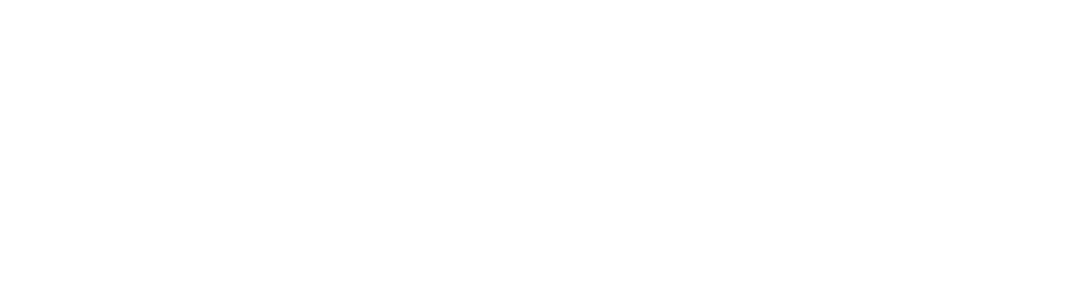
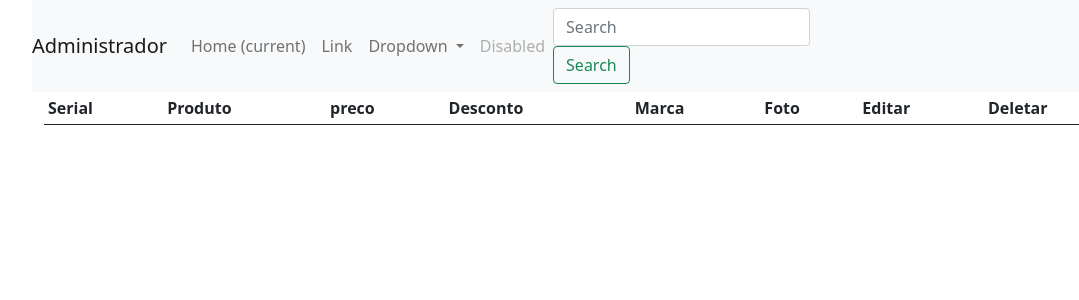
Before and after one commit to Binary-Phantom/Worm_Hole, a Flask app: page /admin in a window 1280 px wide. Before the commit the part shown is empty. Shown: the top 300 px of the page, without its empty margins (50-1129 px from the left). Run offline with Flask 3, Linux system fonts and the light colour scheme; a user stored in the database is signed in; lists and menus that the app fills with data are empty; some libraries are stand-ins or nearby versions.

Commit message:
feat: index layout

```diff
--- a/minhocario/admin/routes.py
+++ b/minhocario/admin/routes.py
@@ -1,4 +1,5 @@
 from flask import render_template, session, request, url_for, flash, redirect
+from minhocario.products.models import Additens
 from werkzeug.utils import secure_filename
 from minhocario import app, db, bcrypt
 from .models import User
@@ -14,9 +15,10 @@ import os
 
 def admin():
     if 'email' not in session:
-        flash('Por favor, Cadastre-se.', 'danger')
+        flash(f'Por favor, Cadastre-se.', 'danger')
         return redirect(url_for('login'))
-    return render_template ('admin/index.html', title='kekkk')
+    produtos = Additens.query.all()
+    return render_template ('admin/index.html', title='Página inicial', produtos=produtos)
 
 
 @app.route('/registrar', methods=['GET', 'POST'])
--- a/minhocario/templates/admin/index.html
+++ b/minhocario/templates/admin/index.html
@@ -7,5 +7,83 @@
 
 {% include '_messages.html' %}
 
+<div class="container">
+    <nav class="navbar navbar-expand-lg navbar-light bg-light">
+        <a class="navbar-brand" href="#">Administrador</a>
+        <button class="navbar-toggler" type="button" data-toggle="collapse" data-target="#navbarSupportedContent" aria-controls="navbarSupportedContent" aria-expanded="false" aria-label="Toggle navigation">
+        <span class="navbar-toggler-icon"></span>
+        </button>
+
+        <div class="collapse navbar-collapse" id="navbarSupportedContent">
+        <ul class="navbar-nav mr-auto">
+            <li class="nav-item active">
+            <a class="nav-link" href="#">Home <span class="sr-only">(current)</span></a>
+            </li>
+            <li class="nav-item">
+            <a class="nav-link" href="#">Link</a>
+            </li>
+            <li class="nav-item dropdown">
+            <a class="nav-link dropdown-toggle" href="#" id="navbarDropdown" role="button" data-toggle="dropdown" aria-haspopup="true" aria-expanded="false">
+                Dropdown
+            </a>
+            <div class="dropdown-menu" aria-labelledby="navbarDropdown">
+                <a class="dropdown-item" href="#">Action</a>
+                <a class="dropdown-item" href="#">Another action</a>
+                <div class="dropdown-divider"></div>
+                <a class="dropdown-item" href="#">Something else here</a>
+            </div>
+            </li>
+            <li class="nav-item">
+            <a class="nav-link disabled" href="#">Disabled</a>
+            </li>
+        </ul>
+        <form class="form-inline my-2 my-lg-0">
+            <input class="form-control mr-sm-2" type="search" placeholder="Search" aria-label="Search">
+            <button class="btn btn-outline-success my-2 my-sm-0" type="submit">Search</button>
+        </form>
+        </div>
+    </nav>
+    <div class="container">
+        <table class="table table-sm">
+
+          <thead>
+
+            <th>Serial</th>
+            <th>Produto</th>
+            <th>preco</th>
+            <th>Desconto</th>
+            <th>Marca</th>
+            <th>Foto</th>
+            <th>Editar</th>
+            <th>Deletar</th>
+
+          </thead>
+
+
+          <tbody>
+             {% for produto in produtos %}
+            <tr>
+                <td>{{loop.index}}</td>
+                <td>{{produto.name}}</td>
+                <td>{{produto.price}}</td>
+                <td>{{produto.discount}} %</td>
+                <td>{{produto.marca}}</td>
+                <td><img src="{{url_for('static', filename='images/' + produto.image_1)}}" width ="100" height="100"></td>
+                <td>Editar</td>
+                <td>Deletar</td>
+                <td>{{produto.name}}</td>
+                <td>{{produto.name}}</td>
+                <td>{{produto.name}}</td>
+            </tr>
+            {% endfor %}
+
+          </tbody>
+
+          </div>
+
+        </table>
+
+    </div>
+</div>
 
 {% endblock content %}
--- a/minhocario/templates/products/additem.html
+++ b/minhocario/templates/products/additem.html
@@ -41,7 +41,7 @@
 
 
 
-            <div class="conteiner">
+            <div class="container">
 
                 <div class="row">
                     <div class="col-md-4">{{render_field(form.image_1, class="form-control")}}</div>
--- a/run.py
+++ b/run.py
@@ -1,3 +1,4 @@
+from minhocario.products import forms
 from minhocario import app, db
 #from werkzeug.datastructures import FileStorage
 
```
Also changed, not shown: minhocario/__init__.py (+4 -3 lines), minhocario/products/forms.py (+5 -5 lines), minhocario/products/routes.py (+9 -7 lines), minhocario/minhocario.db.
